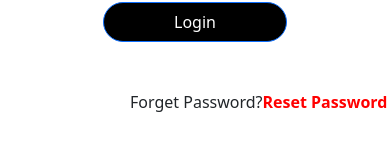
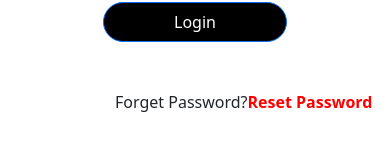
Before and after one commit to mrwan14/Korek, a React (Create React App) app: page /login in a window 390 px wide. Shown: the part 521-672 px from the top of the page. Built offline with nearby package versions, Linux system fonts and the light colour scheme.

Commit message:
login query

```diff
--- a/src/Component/Login/Login.css
+++ b/src/Component/Login/Login.css
@@ -46,7 +46,7 @@
 }
 @media (min-width: 0px) and (max-width: 576px) {
   .forget-password {
-    margin-left: 130px;
+    margin-left: 115px;
     margin-top: 50px;
   }
 }
```
